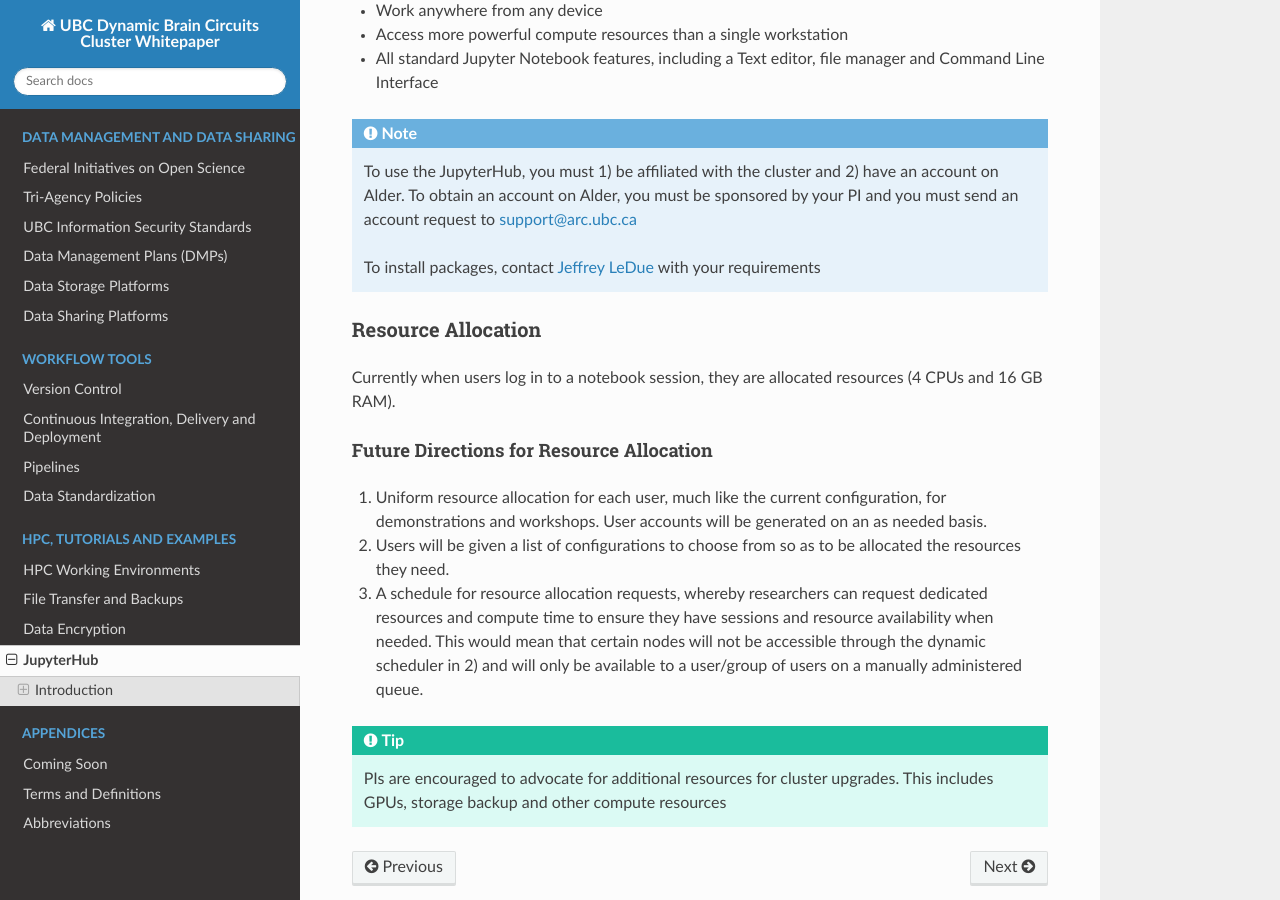
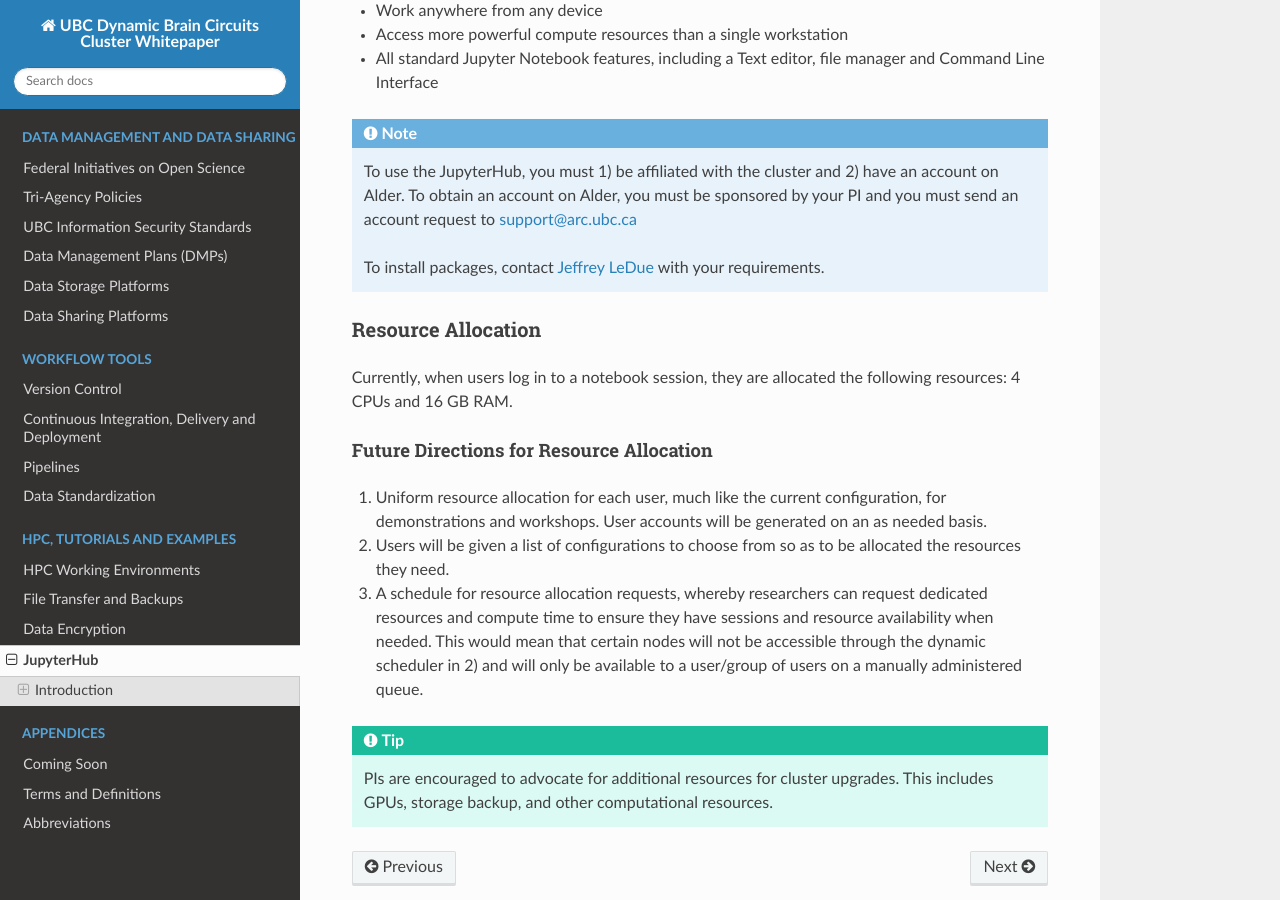
Before and after one commit to ubcbraincircuits/whitepaper, a Sphinx documentation site: the page built from source/jupyterhub/index.rst, in a window 1280 px wide and 900 px high, scrolled down 505 px. Built offline with Sphinx 7.4.7 and the Read the Docs theme 2.0.0, drawn with Linux system fonts in a browser that asks for light colours; pages that are not in the unit, such as notebooks, are missing from menus.

Commit message:
Add missing periods

```diff
--- a/source/jupyterhub/index.rst
+++ b/source/jupyterhub/index.rst
@@ -20,11 +20,11 @@
 .. note::
    To use the JupyterHub, you must 1) be affiliated with the cluster and 2) have an account on Alder. To obtain an account on Alder, you must be sponsored by your PI and you must send an account request to support@arc.ubc.ca
 
-   To install packages, contact `Jeffrey LeDue <mailto:jledue\@mail.ubc.ca>`_ with your requirements
+   To install packages, contact `Jeffrey LeDue <mailto:jledue\@mail.ubc.ca>`_ with your requirements.
 
 Resource Allocation
 -------------------
-Currently when users log in to a notebook session, they are allocated resources (4 CPUs and 16 GB RAM).
+Currently, when users log in to a notebook session, they are allocated the following resources: 4 CPUs and 16 GB RAM.
 
 Future Directions for Resource Allocation
 ~~~~~~~~~~~~~~~~~~~~~~~~~~~~~~~~~~~~~~~~~
@@ -34,4 +34,4 @@
 3) A schedule for resource allocation requests, whereby researchers can request dedicated resources and compute time to ensure they have sessions and resource availability when needed. This would mean that certain nodes will not be accessible through the dynamic scheduler in 2) and will only be available to a user/group of users on a manually administered queue.
 
 .. tip::
-   PIs are encouraged to advocate for additional resources for cluster upgrades. This includes GPUs, storage backup and other compute resources
+   PIs are encouraged to advocate for additional resources for cluster upgrades. This includes GPUs, storage backup, and other computational resources.
```
